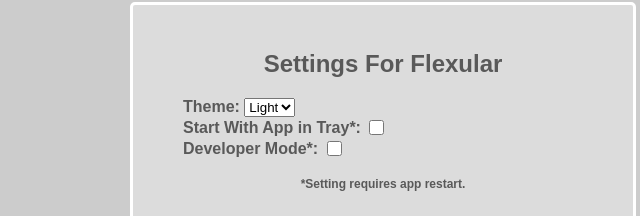
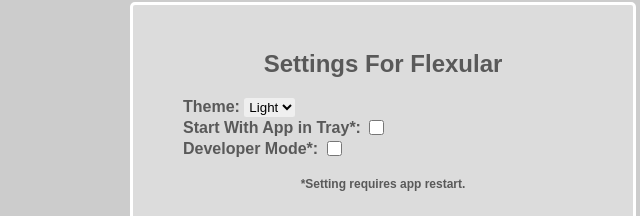
Before and after one commit to ditpowuh/flexular, an Electron app: page Main/index.html in a window 1280 px wide. Shown: the part 230-446 px from the top of the page, 257-897 px from the left. Drawn offline with nearby package versions, Linux system fonts and the light colour scheme; no server answers.

Commit message:
Minor styling change

```diff
--- a/Main/CSS/main.css
+++ b/Main/CSS/main.css
@@ -187,6 +187,12 @@
   background-color: var(--button-hover);
 }
 
+#settings select {
+  border: none;
+  padding: 1px;
+  border-radius: 2.5px;
+}
+
 #settings input[type="checkbox"] {
   width: 15px;
   height: 15px;
```
